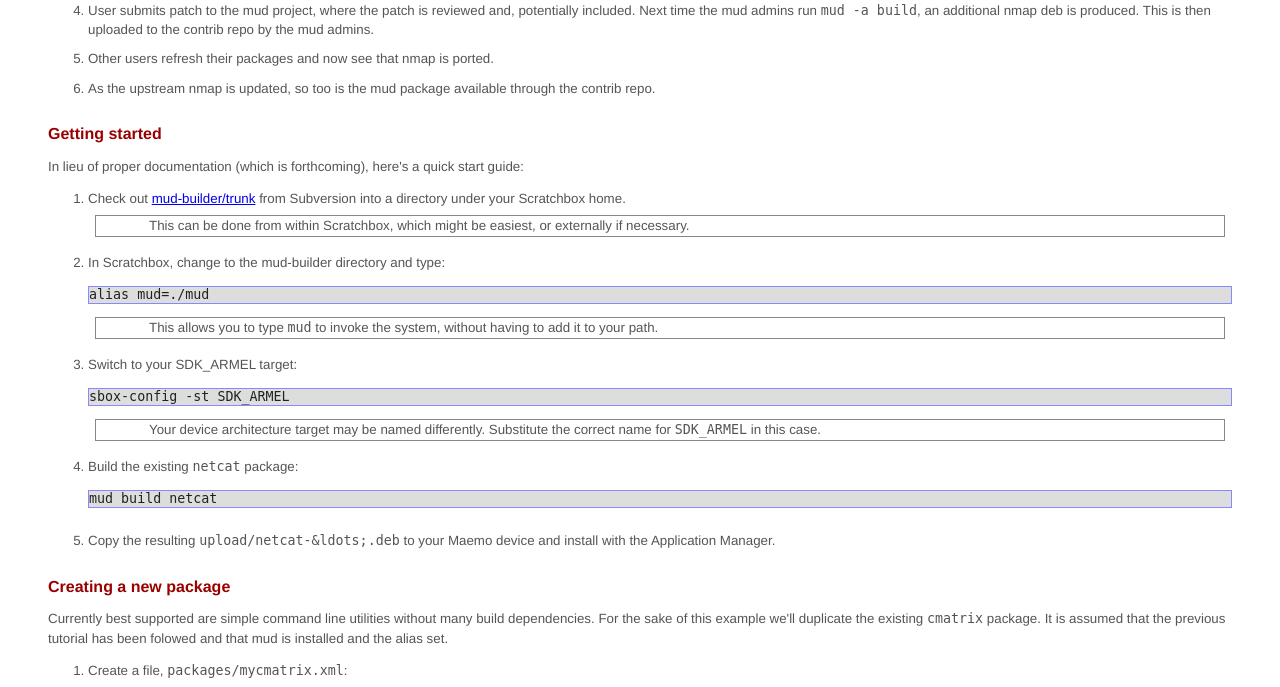
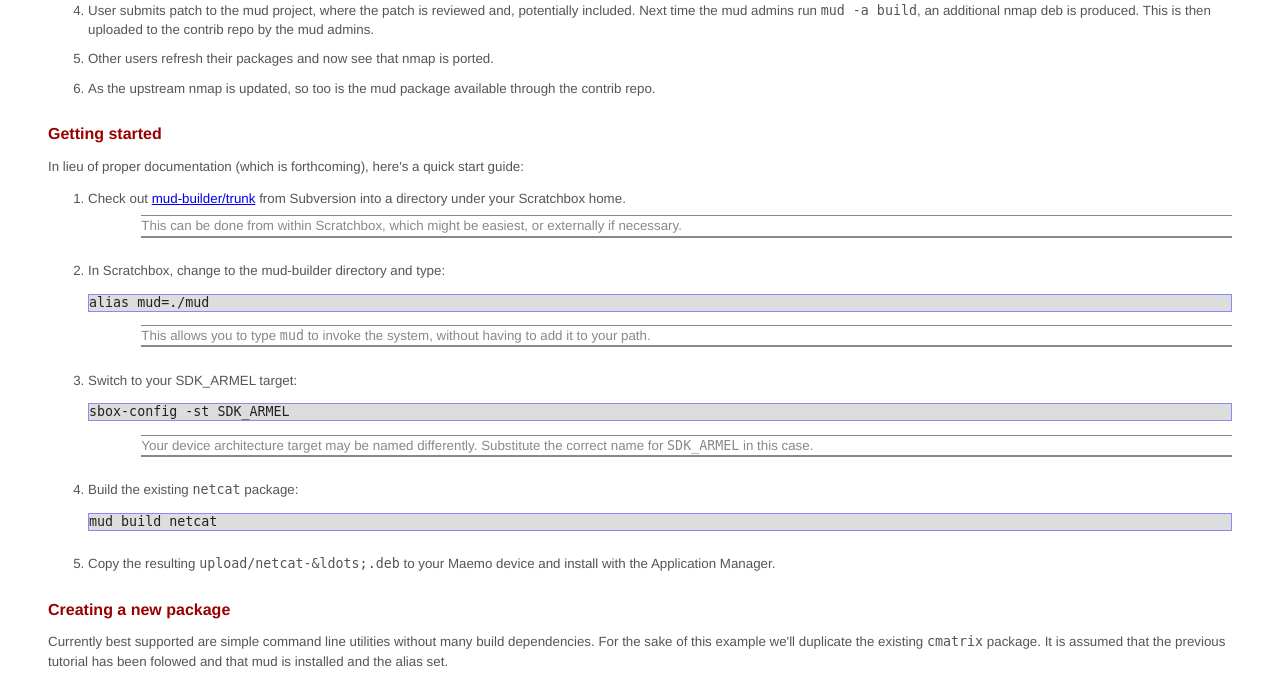
Before and after one commit to GrahamCobb/maemo-mud-builder, a PHP site: page / in a window 1280 px wide. Shown: the part 471-1158 px from the top of the page. Run offline with PHP 8.4, Linux system fonts and the light colour scheme.

Commit message:
Tweak styles

```diff
--- a/www/style.css
+++ b/www/style.css
@@ -30,10 +30,11 @@ li {
 }
 
 li span.note {
-    display:   block;
-    padding-left: 4em;
-    margin:       0.5em;
-    border:       1px solid #888;
+    display:      block;
+    margin:       0.5em 0px 1em 4em;
+    border-top:   1px solid #888;
+    border-bottom: 2px solid #888;
+    color:        #888;
 }
 
 pre {
```
